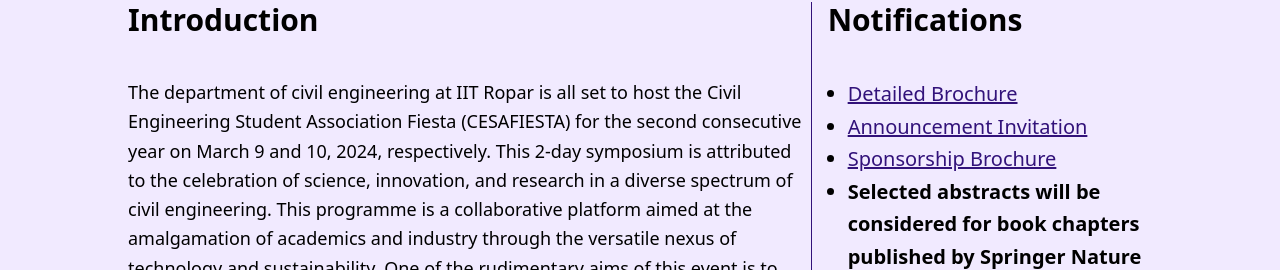
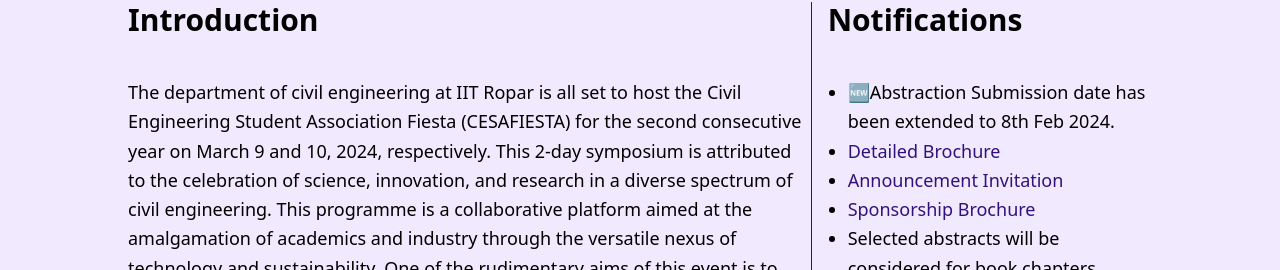
Before and after one commit to itspunkaj/CesaFiesta-React, a React (Vite) app: page / in a window 1280 px wide. Shown: the part 530-800 px from the top of the page. Built offline with nearby package versions, Linux system fonts and the light colour scheme.

Commit message:
Update Annoucements

```diff
--- a/src/Components/Header.jsx
+++ b/src/Components/Header.jsx
@@ -1,5 +1,5 @@
-import cesaFiestaLogo from "../../public/CESA_LOGO.png"
-import IITRoparLogo from "../../public/IITRopar.png"
+import cesaFiestaLogo from "/CESA_LOGO.png"
+import IITRoparLogo from "/IITRopar.png"
 
 function Header() {
   return (
--- a/src/Pages/Home/Welcome.jsx
+++ b/src/Pages/Home/Welcome.jsx
@@ -21,12 +21,13 @@
         </div>
         <div className="col-span-12 md:col-span-4 pl-4">
           <div className="text-3xl font-semibold">Notifications</div>
-          <div className="my-10 text-xl leading-relaxed">
+          <div className="my-10 text-lg leading-relaxed">
             <ul className="list-disc pl-5">
-            <li><a className="underline text-firstColor font-medium" href='https://drive.google.com/file/d/14yjOkd-korM4az6QzWiU9iJTavwhAvRT/view?usp=sharing' target='blank_'>Detailed Brochure</a></li>
-              <li><a className="underline text-firstColor font-medium" href='https://drive.google.com/file/d/113gES1EJMbyKRWXVystK-q9_XwNoPHl9/view?usp=sharing' target='blank_'>Announcement Invitation</a></li>
-              <li><a className="underline text-firstColor font-medium" href='https://drive.google.com/file/d/1-JUP16EyJXwGb1rw_-URtaGwdcSpJMrm/view?usp=sharing' target='blank_'>Sponsorship Brochure</a></li>
-              <li className="font-bold">Selected abstracts will be considered for book chapters published by Springer Nature</li>
+            <li className="font-medium">🆕Abstraction Submission date has been extended to 8th Feb 2024.</li>
+            <li><a className="text-firstColor font-medium hover:text-thirdColor" href='https://drive.google.com/file/d/14yjOkd-korM4az6QzWiU9iJTavwhAvRT/view?usp=sharing' target='blank_'>Detailed Brochure</a></li>
+              <li><a className="text-firstColor font-medium hover:text-thirdColor" href='https://drive.google.com/file/d/113gES1EJMbyKRWXVystK-q9_XwNoPHl9/view?usp=sharing' target='blank_'>Announcement Invitation</a></li>
+              <li><a className="text-firstColor font-medium hover:text-thirdColor" href='https://drive.google.com/file/d/1-JUP16EyJXwGb1rw_-URtaGwdcSpJMrm/view?usp=sharing' target='blank_'>Sponsorship Brochure</a></li>
+              <li className="font-medium">Selected abstracts will be considered for book chapters published by Springer Nature</li>
             </ul>
           </div>
         </div>
```
